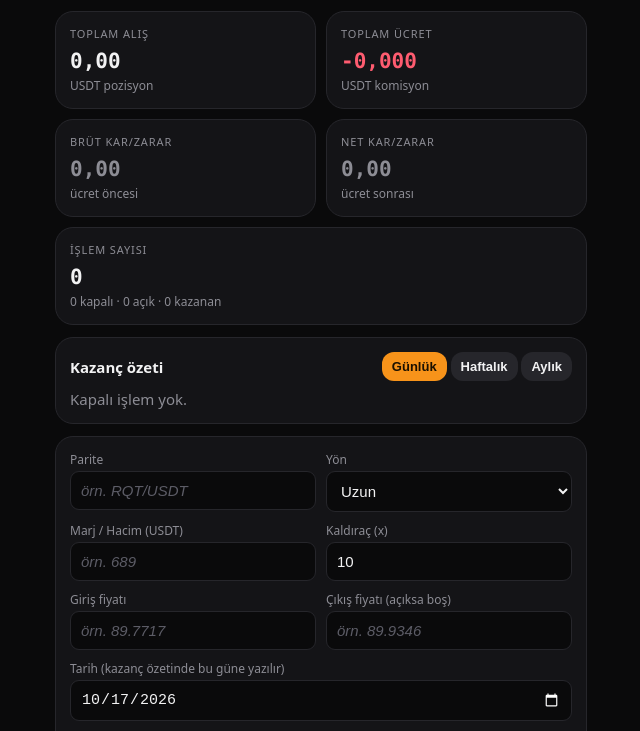
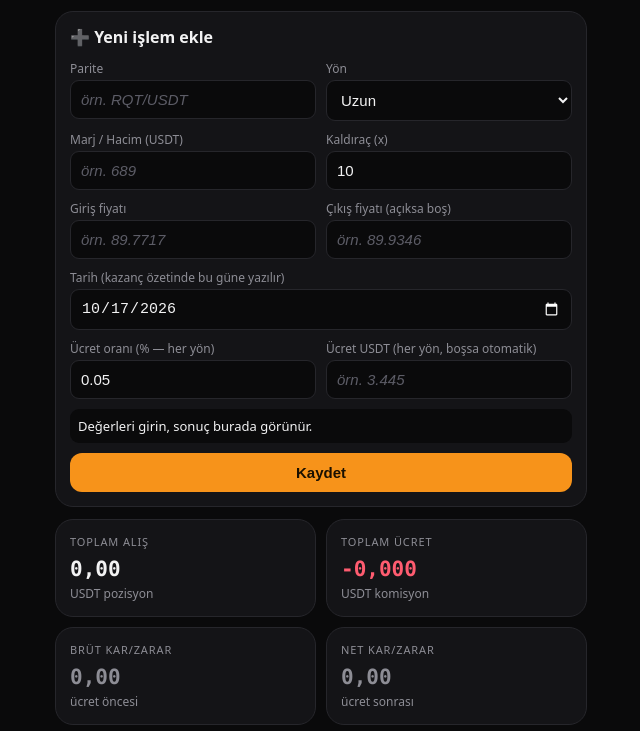
Before and after one commit to ercanuysalcan-dot/islem-takip, a plain HTML site: page index.html in a window 1280 px wide. Shown: the part 69-800 px from the top of the page, without its empty margins (319-959 px from the left). Drawn offline with Linux system fonts and the light colour scheme.

Commit message:
Add files via upload

```diff
--- a/index.html
+++ b/index.html
@@ -10,6 +10,8 @@
 <style>
 :root{--bg:#0a0a0b;--card:#141417;--tx:#f2f2f3;--mu:#8d8d95;--bd:#26262b;--gr:#2dd4a0;--rd:#ff5c70;--ac:#f7931a;color-scheme:dark;box-sizing:border-box;padding-top:env(safe-area-inset-top,0px);padding-bottom:env(safe-area-inset-bottom,0px)}
 *{box-sizing:border-box}
+.sc,#per,.sc *{-webkit-user-select:none;user-select:none;-webkit-touch-callout:none}
+input,textarea{-webkit-user-select:text;user-select:text}
 ::placeholder{color:#5c5c66;font-style:italic;opacity:1}
 body{margin:0;background:var(--bg);color:var(--tx);font:15px system-ui,-apple-system,Segoe UI,Roboto,sans-serif}
 .w{max-width:560px;margin:0 auto;padding:14px}
@@ -36,10 +38,8 @@
 <div class="w">
 <div class="hd"><div class="lg">$</div><h1 style="margin:0">İşlem Takip</h1></div>
 
-<div class="sg" id="sum"></div>
-<div class="c" id="per"></div>
-
 <div class="c">
+<b style="display:block;margin-bottom:12px;font-size:16px">➕ Yeni işlem ekle</b>
 <div class="g">
 <div><label>Parite</label><input id="pair" placeholder="örn. RQT/USDT"></div>
 <div><label>Yön</label><select id="dir"><option value="L">Uzun</option><option value="S">Kısa</option></select></div>
@@ -55,6 +55,9 @@
 <button class="full" style="width:100%;margin-top:10px" id="add">Kaydet</button>
 <button class="s" id="cancel" style="display:none;width:100%;margin-top:8px">Düzenlemeyi iptal et</button>
 </div>
+
+<div class="sg" id="sum"></div>
+<div class="c" id="per"></div>
 
 <div id="list"></div>
 
```
